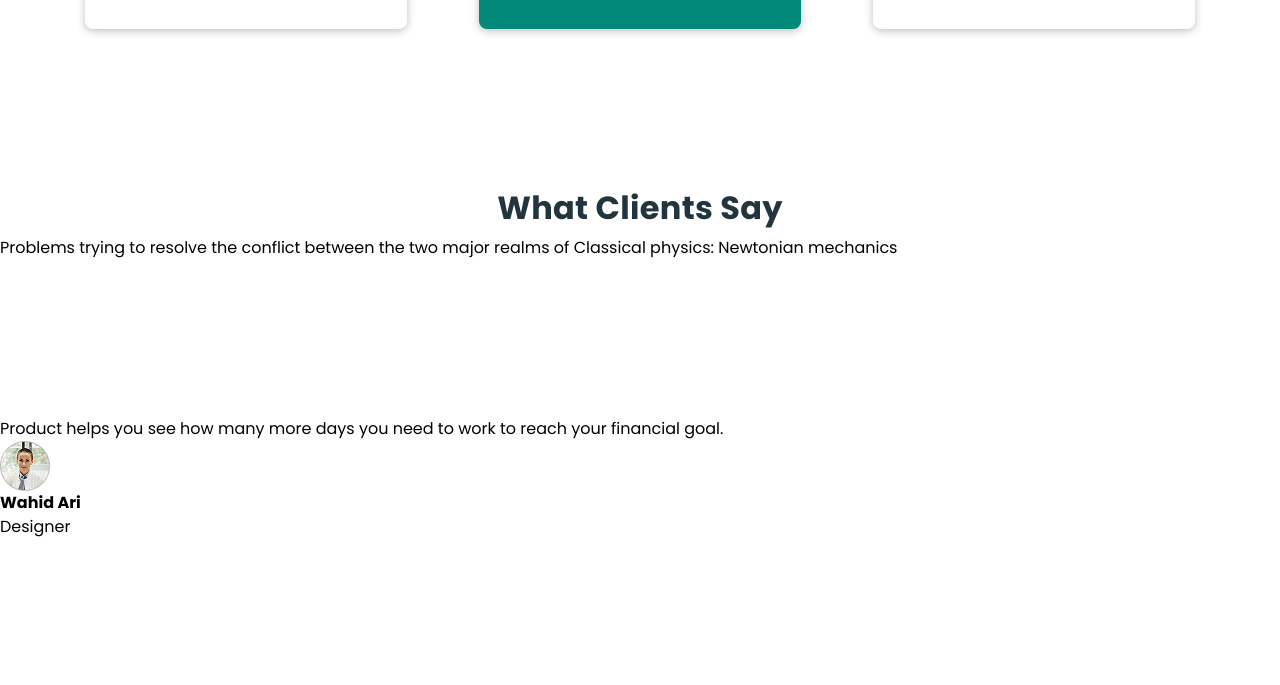
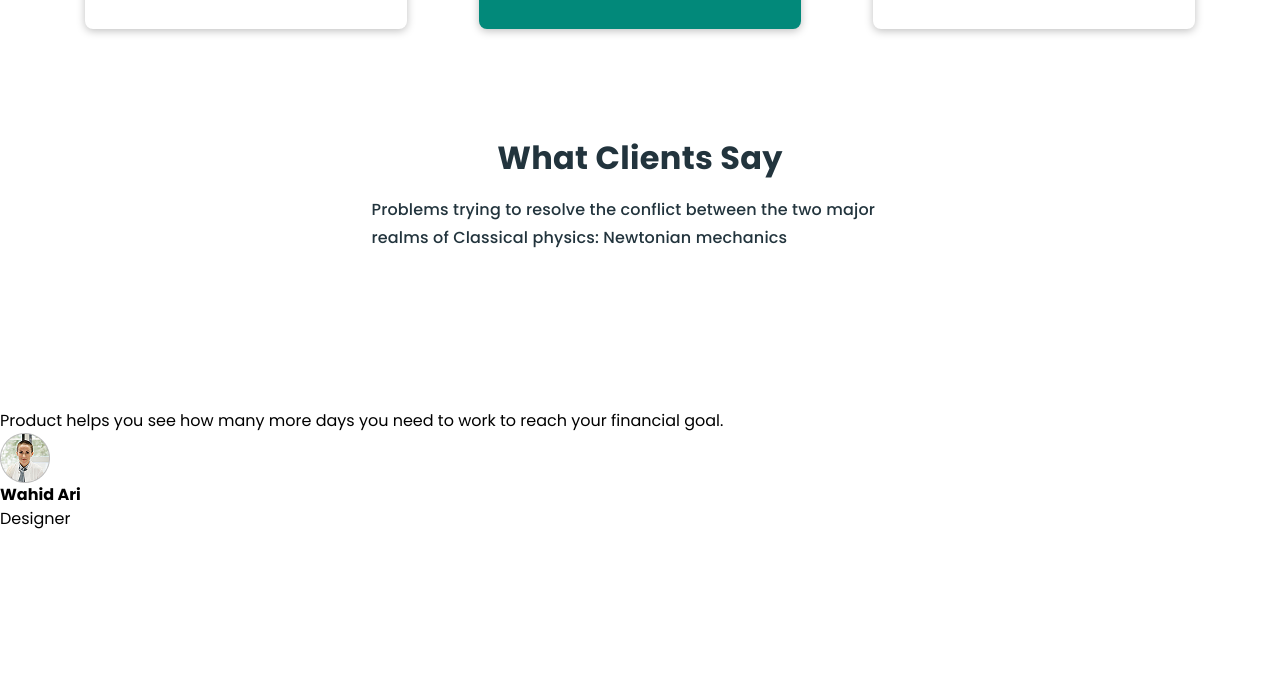
Before and after one commit to SusannaFSD/goit-practice1, a plain HTML site: page index.html in a window 1280 px wide. Shown: the part 4996-5681 px from the top of the page. Drawn offline with nearby package versions, Linux system fonts and the light colour scheme.

Commit message:
add new fixes

```diff
--- a/css/styles.css
+++ b/css/styles.css
@@ -777,7 +777,7 @@ font-family: "Montserrat", sans-serif;
 /* #region feedback */
 
 .feedback {
-    padding: 100px 0;
+    padding: 50px 0;
 }
 
 .feedback-title {
@@ -787,6 +787,17 @@ font-family: "Montserrat", sans-serif;
     letter-spacing: 0.01em;
     color: #22343d;
     text-align: center;
+    margin-bottom: 10px;
+}
+
+.feedback-paragraph {
+    font-weight: 500;
+    font-size: 16px;
+    line-height: 1.75;
+    letter-spacing: 0.01em;
+    color: #22343d;
+    max-width: 537px;
+    margin: 0 auto;
 }
 
 /* #endregion feedback */
```
